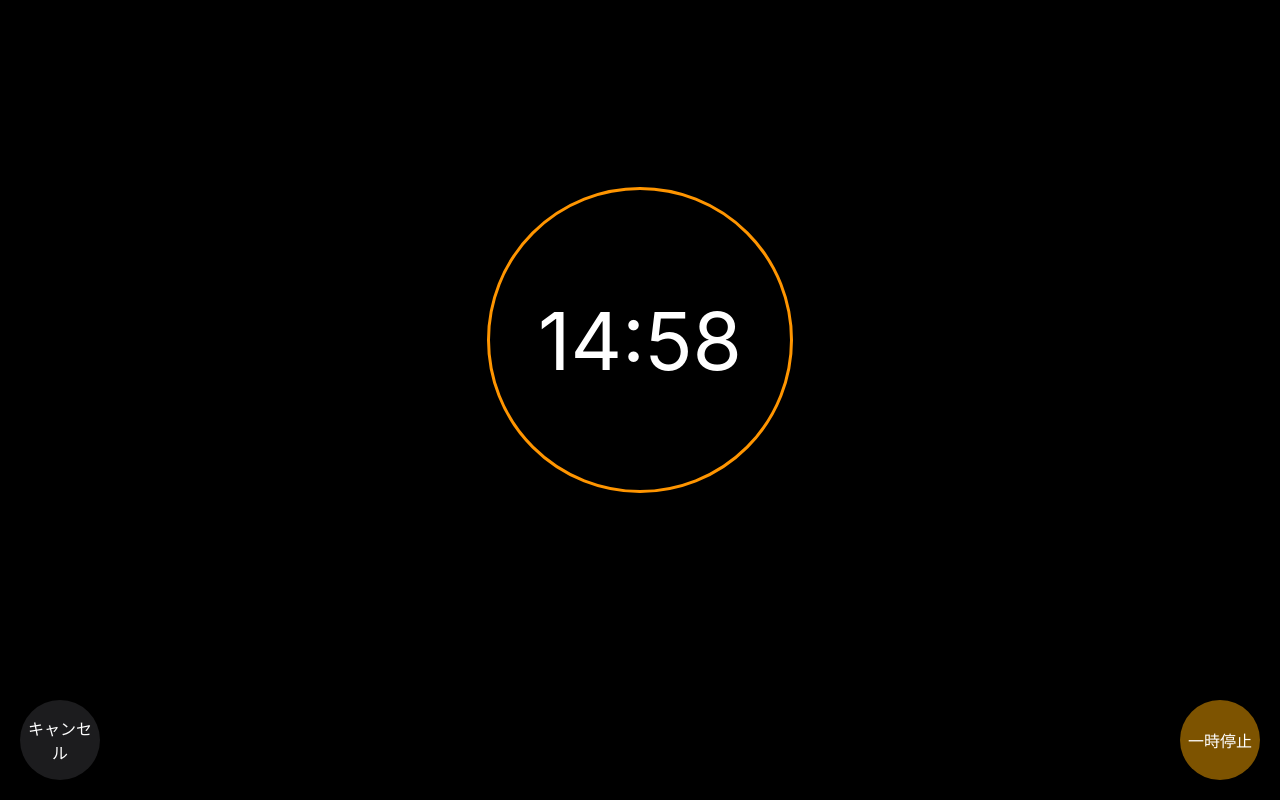
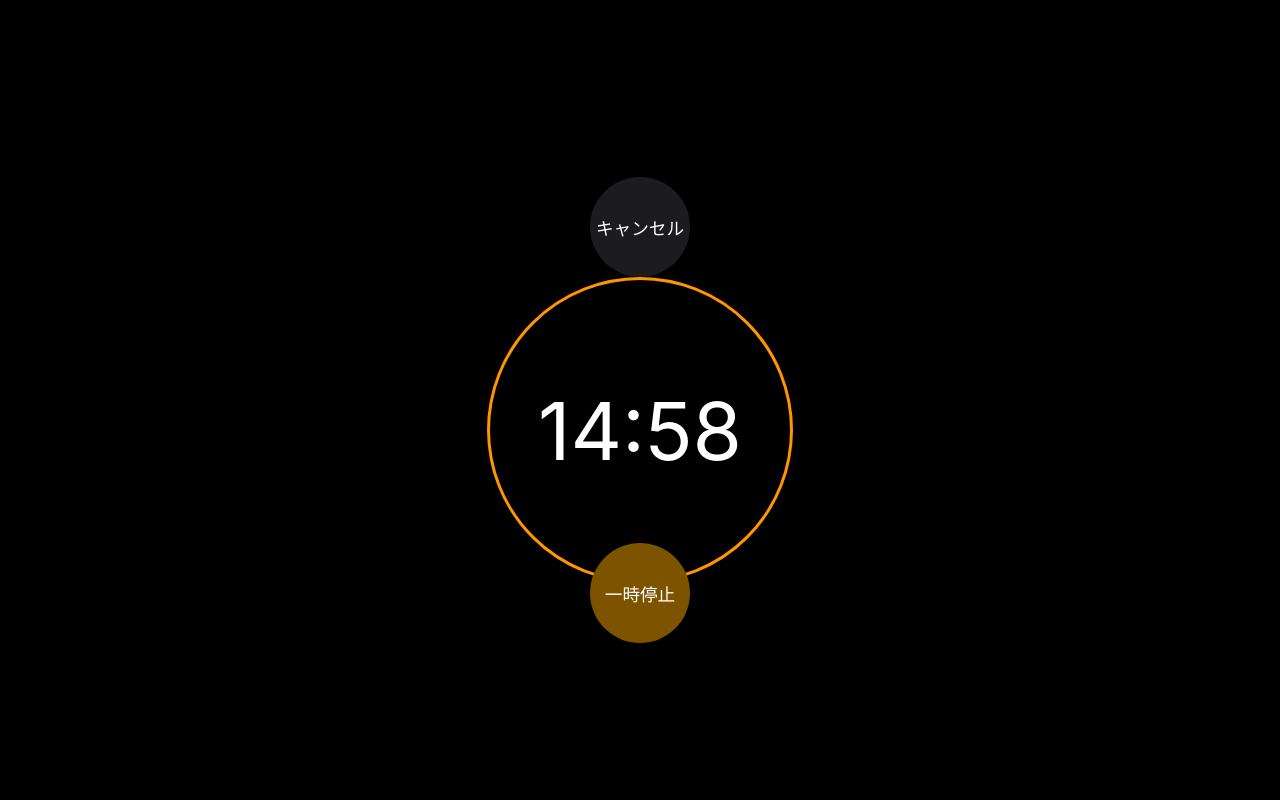
Before and after one commit to torusk/simple-meditation-timer, a website: page public/index.html in a window 1280 px wide. Both pictures are taken after a click on the button "開始". Drawn offline with Linux system fonts and the light colour scheme.

Commit message:
html,css,js内容編集

```diff
--- a/public/css/styles.css
+++ b/public/css/styles.css
@@ -151,3 +151,42 @@ body {
   padding: 5px;
   border-radius: 5px;
 }
+/* 設定グループのスタイル */
+.settings-group {
+  display: flex;
+  flex-direction: column;
+  align-items: center;
+  gap: 20px;
+  width: 100%;
+}
+
+/* ボタンコンテナの調整 */
+.button-container {
+  display: flex;
+  gap: 15px;
+  justify-content: center;
+  width: 100%;
+  max-width: 400px;
+  padding: 0 20px;
+}
+
+/* タイマー表示時の一時停止ボタン */
+#timerDisplay {
+  position: relative;
+  padding-bottom: 40px;
+}
+
+#pauseButton {
+  position: absolute;
+  bottom: -20px;
+  left: 50%;
+  transform: translateX(-50%);
+}
+
+/* ボタンのサイズ調整 */
+.button {
+  width: 100px;
+  height: 100px;
+  font-size: 1.1rem;
+  flex-shrink: 0;
+}
--- a/public/index.html
+++ b/public/index.html
@@ -4,11 +4,15 @@
     <meta charset="UTF-8" />
     <meta name="viewport" content="width=device-width, initial-scale=1.0" />
     <title>瞑想タイマー</title>
+    <!-- CSSファイルの参照（public/css/配下を想定） -->
     <link rel="stylesheet" href="css/styles.css" />
   </head>
   <body>
+    <!-- メインコンテナ -->
     <div class="timer-container">
-      <!-- タイマー設定画面 -->
+      <!-- 設定画面グループ（時間選択 + 操作ボタン） -->
+      <div class="settings-group">
+        <!-- 時間選択ピッカー -->
         <div id="timerSetup" class="time-picker">
           <div class="picker-column">
             <ul class="picker-items" id="hourPicker"></ul>
@@ -24,23 +28,29 @@
           </div>
         </div>
 
+        <!-- 操作ボタンコンテナ（キャンセルと開始を横並びに配置） -->
+        <div class="button-container">
+          <button id="cancelButton" class="button">キャンセル</button>
+          <button id="startButton" class="button start-button">開始</button>
+        </div>
+      </div>
+
       <!-- タイマー表示画面 -->
       <div id="timerDisplay" class="hidden">
         <div class="time-circle">
           <div class="timer-display" id="timeDisplay">00:00</div>
         </div>
-      </div>
-    </div>
-
-    <div class="button-container">
-      <button id="cancelButton" class="button">キャンセル</button>
-      <button id="startButton" class="button start-button">開始</button>
+        <!-- 一時停止ボタン（タイマー表示画面の下部中央に配置） -->
         <button id="pauseButton" class="button pause-button hidden">
           一時停止
         </button>
       </div>
+    </div>
 
+    <!-- アラーム音 -->
     <audio id="alarmSound" src="sounds/alarm.mp3" preload="auto"></audio>
+
+    <!-- JavaScriptファイルの参照（public/js/配下を想定） -->
     <script src="js/script.js"></script>
   </body>
 </html>
--- a/public/js/script.js
+++ b/public/js/script.js
@@ -190,3 +190,19 @@ function initialize() {
 
 // 初期化実行
 initialize();
+
+// タイマー開始関数内にデバッグ出力追加
+function startTimer() {
+  // ...（既存の処理）
+
+  console.log(`開始時間設定: ${hours}時間 ${minutes}分 ${seconds}秒`);
+  console.log(`総秒数: ${remainingTime}秒`);
+}
+
+// タイマー更新関数内にデバッグ出力追加
+function updateTimerDisplay() {
+  // ...（既存の処理）
+
+  console.log(`残り時間: ${state.remainingTime}秒`);
+  console.log(`表示時間: ${elements.timeDisplay.textContent}`);
+}
```
Lines whose indentation alone changed are shown as unchanged.
